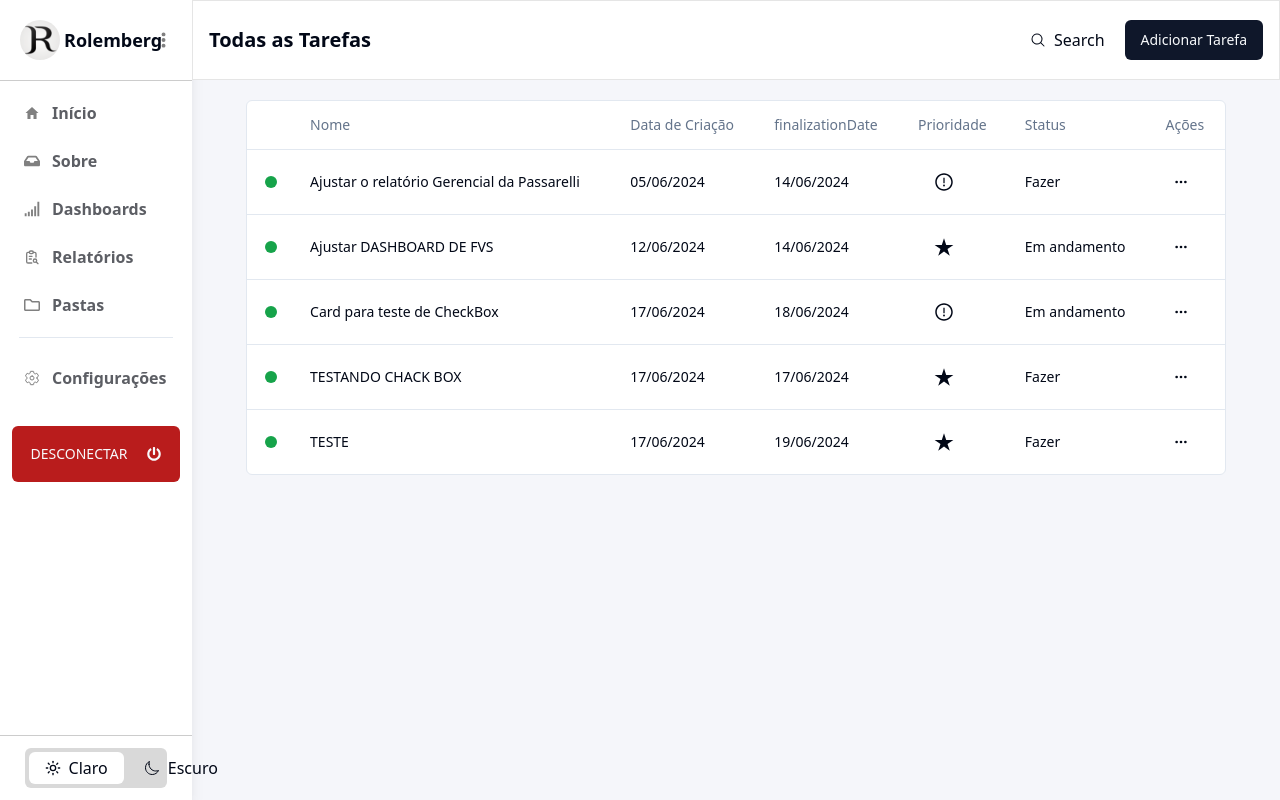
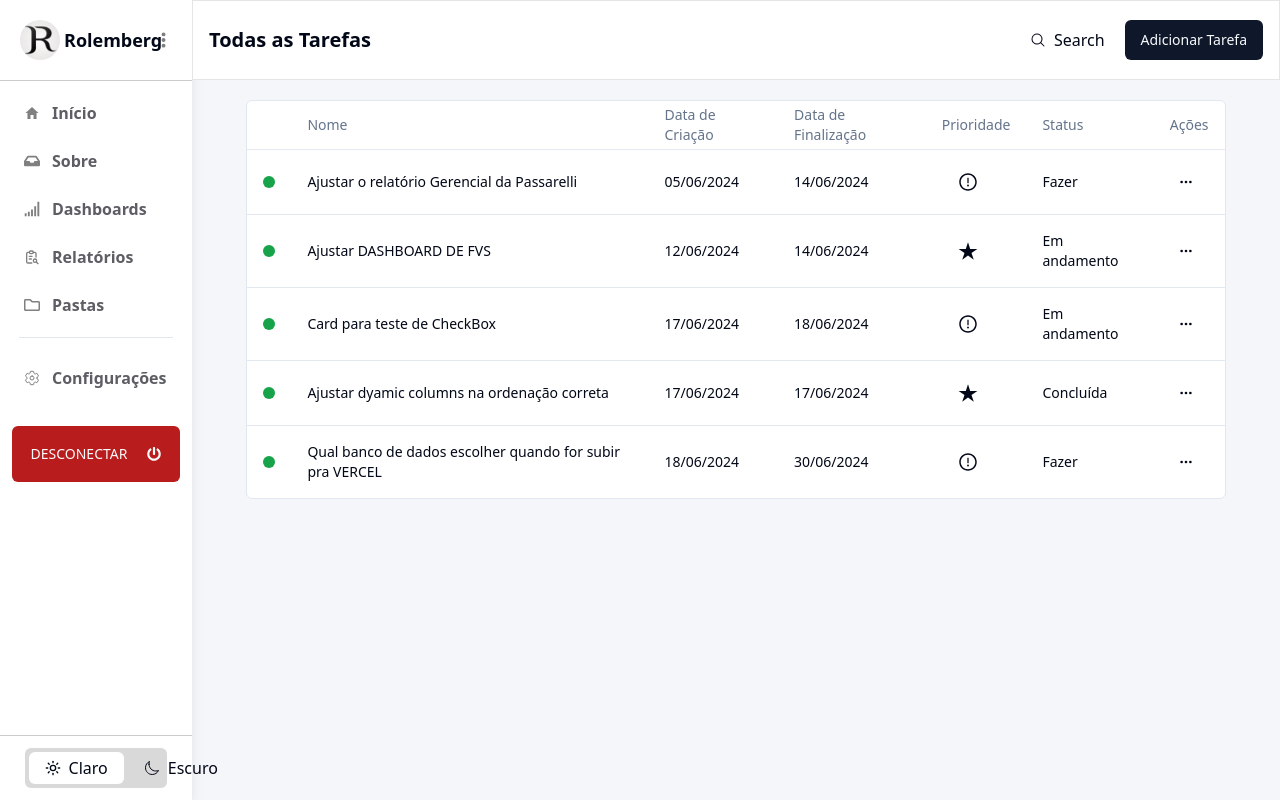
Before and after one commit to RolembergJunior/task-manager, a Next.js app: page / in a window 1280 px wide. Built offline with nearby package versions, Linux system fonts and the light colour scheme; data requests are answered from the project's data file.

Commit message:
Adding invalidade data when create new task

```diff
--- a/db.json
+++ b/db.json
@@ -126,61 +126,28 @@
       "id": "a38d"
     },
     {
-      "name": "TESTANDO CHACK BOX",
-      "description": "TESTE",
+      "name": "Ajustar dyamic columns na ordenação correta",
+      "description": "O dataset está ordenando pela \"SEQ\" dos setores. Revisar a ordenação dos setores na tbl",
       "responsible": "Rolemberg Junior",
       "creationDate": "17/06/2024",
       "finalizationDate": "2024-06-17",
       "priority": "ALTA PRIORIDADE",
-      "status": "Fazer",
+      "status": "Concluída",
       "folder": null,
-      "checklist": [
-        {
-          "name": "TESTANDO DENOVO",
-          "isCheck": false
-        },
-        {
-          "name": "TESTEEE",
-          "isCheck": true
-        },
-        {
-          "name": "66666666666666666666666666666666666666666",
-          "isCheck": true
-        },
-        {
-          "name": "5555555555555555555555555555555555",
-          "isCheck": true
-        },
-        {
-          "name": "444444444444444444444444444444",
-          "isCheck": true
-        },
-        {
-          "name": "333333333333333333333333",
-          "isCheck": true
-        },
-        {
-          "name": "22222222222222222222",
-          "isCheck": true
-        },
-        {
-          "name": "1111111111111111111",
-          "isCheck": true
-        }
-      ],
-      "id": "a9bb"
+      "checklist": [],
+      "id": "7a32"
     },
     {
-      "name": "TESTE",
-      "description": "TESTANDO",
-      "responsible": "Pitter Antonio",
-      "creationDate": "17/06/2024",
-      "finalizationDate": "2024-06-19",
-      "priority": "ALTA PRIORIDADE",
+      "name": "Qual banco de dados escolher quando for subir pra VERCEL",
+      "description": "MongoDB, SQL Lite, PostGreSQL ou SupaBase ",
+      "responsible": "Rolemberg Junior",
+      "creationDate": "18/06/2024",
+      "finalizationDate": "2024-06-30",
+      "priority": "MÉDIA PRIORIDADE",
       "status": "Fazer",
       "folder": null,
       "checklist": [],
-      "id": "2082"
+      "id": "9253"
     }
   ]
 }
--- a/src/app/page.tsx
+++ b/src/app/page.tsx
@@ -9,6 +9,7 @@ import { columns } from "./tasks/columns";
 import AddTaskModal from "@/components/AddTaskModal";
 import Loading from "@/components/Loading";
 import { tasksProps } from "./types/Types";
+import { mutate } from "swr";
 
 export default function Home() {
   const { data, error, isLoading } = useFetch('http://localhost:3000/tarefas');
@@ -18,10 +19,13 @@ export default function Home() {
     if(data != undefined){
       setAllData(data);
     }
-  },[data])
+
+    mutate( 'http://localhost:3000/tarefas' );
+
+  },[data, allData])
 
   function getNewDataAndSave(newData:tasksProps){
-      setAllData([...allData, newData]);
+    setAllData([...allData, newData]);
   }
 
   if(isLoading) return <Loading/>
--- a/src/app/tasks/columns.tsx
+++ b/src/app/tasks/columns.tsx
@@ -46,7 +46,7 @@ export const columns: ColumnDef<Tasks>[] = [
         header: 'Data de Criação'
     },
     {
-        accessorKey: 'finalizationDate',
+        header: 'Data de Finalização',
         cell: ({ row }) => {
             const validateDate = row.original.finalizationDate === '' ? format(currentDate, "yyyy-MM-dd") : row.original.finalizationDate
             return format(parse(validateDate, "yyyy-MM-dd", new Date()), "dd/MM/yyyy")
--- a/src/components/AddTaskModal/index.tsx
+++ b/src/components/AddTaskModal/index.tsx
@@ -67,7 +67,6 @@ export default function AddTaskModal({ getNewDataAndSave }:TaskModalProps){
 
             fetch(url, options)
             .then(response => response.json())
-            .then( data => console.log( data, 'DADOS ADICIONADOS' ) )
             .catch(error => console.error('ERRO:',error))
 
         } else
```
